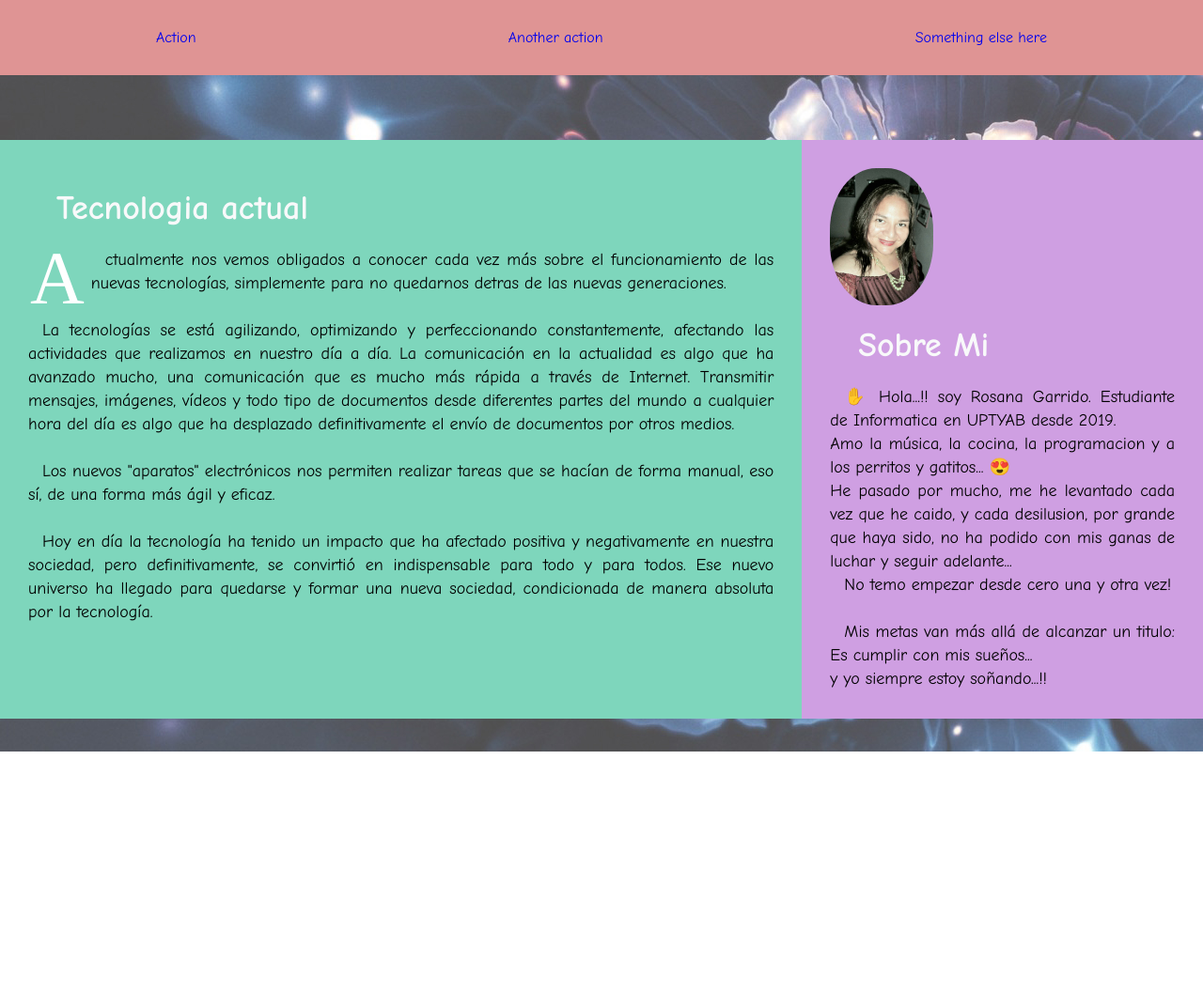
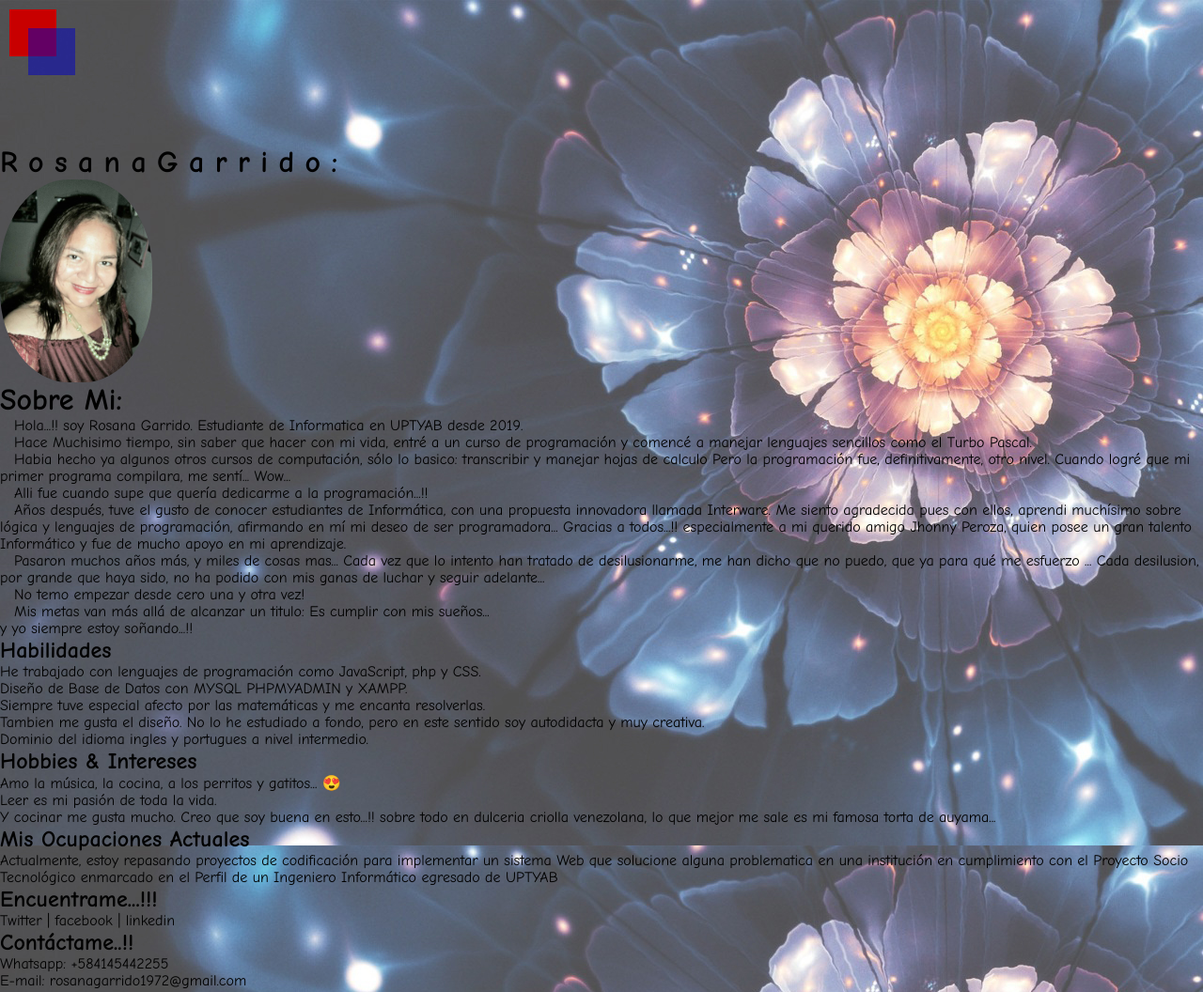
Before and after one commit to Roxy-cloud/mi-primer-repo, a plain HTML site: page repo/index.html in a window 1280 px wide. Shown: the top 1056 px of the page at 94% size. Before the commit the page ends 800 px from the top, so only its background shows below. Drawn offline with nearby package versions, Linux system fonts and the light colour scheme.

Commit message:
Update index.html
MEJORADO CON CANVAS Y JAVASCRIPT Y MAS DETALLES SOBRE MI

```diff
--- a/repo/index.html
+++ b/repo/index.html
@@ -5,64 +5,145 @@
     <meta http-equiv="X-UA-Compatible" content="IE=edge">
     <meta name="viewport" content="width=device-width, initial-scale=1.0">
     <title>Rosana</title>
+    <script>
+      window.console = window.console || function(t) {};
+    </script>
+    <script>
+      if (document.location.search.match(/type=embed/gi)) {
+        window.parent.postMessage("resize", "*");
+      }
+    </script>
 </head>
-<body background="images/fond.jpg">
+<body background="images/fond.jpg" translate="no" onload="draw()">
     <header>
         <!-- shortcut icon para colocar icono perzonalizado -->
         <link rel="shortcut icon" href="images/rosa.png">
         <link rel="stylesheet" href="css/custom.css" />
-        <script src="js/bootstrap.min.js"></script>
-        <div class="dropdown">
-            <ul class="dropdown-menu" aria-labelledby="dropdownMenuButton1">
-              <li><a class="dropdown-item" href="#">Action</a></li>
-              <li><a class="dropdown-item" href="#">Another action</a></li>
-              <li><a class="dropdown-item" href="#">Something else here</a></li>
-            </ul>
-          </div>
-    </header>
-    <main>
-        <div class="container">
-            <div class="contenidotech">
-            <div class="card-title"> <h1>Tecnologia actual</h1></div>
-            <p class="tabulacion"><span class="capitalLetter">A</span>ctualmente nos vemos obligados a conocer cada vez más sobre el funcionamiento de las nuevas tecnologías,
-simplemente para no quedarnos detras de las nuevas generaciones.</p> <br>
-<p class="tabulacion">
-    La tecnologías se está agilizando, optimizando y perfeccionando constantemente, afectando las actividades que realizamos en nuestro día a día.
-     La comunicación en la actualidad es algo que ha avanzado mucho,
-      una comunicación que es mucho más rápida a través de Internet. Transmitir mensajes, imágenes, vídeos y todo
-      tipo de documentos desde diferentes partes del mundo a cualquier hora del día es algo que ha
-      desplazado definitivamente el envío de documentos por otros medios.
-</p> <br>
-<p class="tabulacion">
-    Los nuevos "aparatos" electrónicos nos permiten realizar tareas que se hacían de forma manual, eso sí, de una forma más ágil y eficaz.
- </p> <br>
- <p class="tabulacion">
-    Hoy en día la tecnología ha tenido un impacto que ha afectado positiva y negativamente en nuestra sociedad,
-    pero definitivamente, se convirtió en indispensable para todo y para todos. Ese nuevo universo ha llegado para quedarse y formar una nueva sociedad,
-    condicionada de manera absoluta por la tecnología. </p>
-           </div>
-           <div class="contenidosobremi">
+        <script src="js/jquery-2.2.4.min.js"></script>
+
+    <title>Mi Hoja de Vida</title>
+
+
+    <canvas id="bg"></canvas>
+    <main id="content">
+      <div class="hex moved"></div><h1><span> R o s a n a    G a r r i d o :</span></h1>
         <div class="card mb-3" style="max-width: 540px;">
-                <div class="row g-0">
-                  <div class="col-md-4">
+
             <img src="images/perfil.jpeg" class="img-evento" alt="perfil">
           </div>
-                  <div class="col-md-8">
-                    <div class="card-body">
-                      <div class="card-title"><h1>Sobre Mi</h1></div>
-                      <div class="card-text"><p class="tabulacion">&#9995; Hola...!! soy Rosana Garrido. Estudiante de Informatica en UPTYAB desde 2019. <br>
-                        Amo la música, la cocina, la programacion y a los perritos y gatitos... &#128525; <br>
-                        He pasado por mucho, me he levantado cada vez que he caido, y cada desilusion, por grande que haya sido,
-                        no ha podido con mis ganas de luchar y seguir adelante... <br></p>
-                        <p class="tabulacion"> No temo empezar desde cero una y otra  vez!</p> <br>
-                            <p class="tabulacion">Mis metas van más allá de alcanzar un titulo: Es cumplir con mis sueños... <br> </p>
+
+    <div class="hex moved"></div><h1><span>Sobre Mi:</span></h1>
+    <div class="subtext" id="main">
+        <div class="card-text">
+            <p class="tabulacion"> Hola...!! soy Rosana Garrido. Estudiante de Informatica en UPTYAB desde 2019.
+            </p>
+            <p class="tabulacion">
+                Hace Muchisimo tiempo, sin saber que hacer con mi vida,
+                entré a un curso de programación y comencé a manejar lenguajes sencillos
+                como el Turbo Pascal. </p>
+            <p class="tabulacion">
+                Habia hecho ya algunos otros cursos de computación, sólo lo basico: transcribir y manejar hojas de calculo
+                Pero la programación fue, definitivamente, otro nivel.
+                Cuando logré que mi primer programa
+                compilara, me sentí... Wow...
+            </p>
+            <p class="tabulacion">  Alli fue cuando supe que quería dedicarme a la programación...!!
+            </p>
+            <p class="tabulacion">
+                Años después, tuve el gusto de conocer estudiantes de Informática,
+                con una propuesta innovadora llamada Interware.
+                Me siento agradecida pues con ellos, aprendi muchísimo sobre lógica y lenguajes
+                de programación, afirmando en mí mi deseo de ser programadora...
+                Gracias a todos...!! especialmente a mi querido amigo Jhonny Peroza, quien posee
+                un gran talento Informático y fue de mucho apoyo en mi aprendizaje.
+            </p>
+            <p class="tabulacion">
+               Pasaron muchos años más, y miles de cosas mas...
+               Cada vez que lo intento han tratado de desilusionarme,
+               me han dicho que no puedo, que ya para qué me esfuerzo ...
+               Cada desilusion, por grande que haya sido,
+            no ha podido con mis ganas de luchar y seguir adelante...</p>
+            <p class="tabulacion"> No temo empezar desde cero una y otra vez!</p>
+                <p class="tabulacion">Mis metas van más allá de alcanzar un titulo:
+                    Es cumplir con mis sueños... </p>
                 <p class="tabulacion"></p>y yo siempre estoy soñando...!!</p>
         </div>
+
+             <div class="hex"></div><h2><span>Habilidades</span></h2>
+                <div class="subtext coll">
+                    <ul>
+                        <li>He trabajado con lenguajes de programación como JavaScript, php y CSS.</li>
+                        <li> Diseño de Base de Datos con MYSQL PHPMYADMIN y XAMPP.</li>
+                        <li>Siempre tuve especial afecto por las matemáticas y me encanta resolverlas.</li>
+                        <li>Tambien me gusta el diseño. No lo he estudiado a fondo, pero en este sentido
+                             soy autodidacta y muy creativa.</li>
+                        <li>Dominio del idioma ingles y portugues a nivel intermedio.</li>
+                    </ul>
+
+                 </div>
+
+             <div class="hex"></div><h2><span>Hobbies &amp; Intereses</span></h2>
+                <div class="subtext coll">
+                    Amo la música, la cocina, a los perritos y gatitos... &#128525; <br>
+                    Leer es mi pasión de toda la vida. <br>
+                    Y cocinar me gusta mucho. Creo que soy buena en esto...!! sobre todo en
+                    dulceria criolla venezolana, lo que mejor me sale es mi famosa torta de auyama...
+                </div>
+
+                <div class="hex"></div> <h2><span>Mis Ocupaciones Actuales</span></h2>
+                    <div class="subtext coll">
+                        Actualmente, estoy repasando proyectos de codificación para implementar un sistema Web
+                        que solucione alguna problematica en una institución en cumplimiento con el Proyecto
+                        Socio Tecnológico enmarcado en el Perfil de un Ingeniero Informático egresado de UPTYAB
+                    </div>
+                <div class="hex"></div><h2><span>Encuentrame...!!!</span></h2>
+                    <div class="subtext coll">
+                          <a>Twitter</a> | <a>facebook</a> | <a>linkedin</a>
+                    </div>
+                <div class="hex"></div><h2><span>Contáctame..!!</span></h2>
+                    <div class="subtext coll">
+                            <ul>
+                                <li>Whatsapp: +584145442255</li>
+                                <li>E-mail: <a>rosanagarrido1972@gmail.com</a></li>
+                            </ul>
                     </div>
     </div>
 
 
+
+    </main>
+    <svg viewBox="0 0 500 150" preserveAspectRatio="none" class="wave" id="one"><path d="M-13.36,88.98 C168.85,182.73 276.72,-73.84 506.31,79.10 L500.00,150.00 L0.00,150.00 Z"></path></svg>
+    <svg viewBox="0 0 500 150" preserveAspectRatio="none" class="wave" id="two"><path d="M-13.36,88.98 C168.85,182.73 276.72,-73.84 506.31,79.10 L500.00,150.00 L0.00,150.00 Z"></path></svg>
+    <div id="hex-holder">
+    <div class="hex" id="uno"></div>
+    <div class="hex" id="dos"></div>
+    <div class="hex" id="tres"></div>
     </div>
-    </main>
+     </div>
+    <script id="rendered-js">
+    function draw() {
+      var canvas = $('canvas')[0];
+      if (canvas.getContext) {
+        var ctx = canvas.getContext('2d');
+        ctx.fillStyle = 'rgb(200, 0, 0)';
+        ctx.fillRect(10, 10, 50, 50);
+        ctx.fillStyle = 'rgba(0, 0, 200, 0.5)';
+        ctx.fillRect(30, 30, 50, 50);
+      }
+    }
+
+    $(document).ready(function () {
+      // $(document).draw(); DIBUJO DE ONDAS xd
+      $('#content').animate({
+        opacity: 1,
+        marginTop: '0' },
+      800);
+      $('h2').click(function () {
+        $(this).next('.subtext').slideToggle('fast');
+        $(this).children('.hex').toggleClass('moved');
+      });
+    });
+    //# sourceURL=pen.js
+  </script>
 </body>
 </html>
```
Lines whose indentation alone changed are shown as unchanged.
